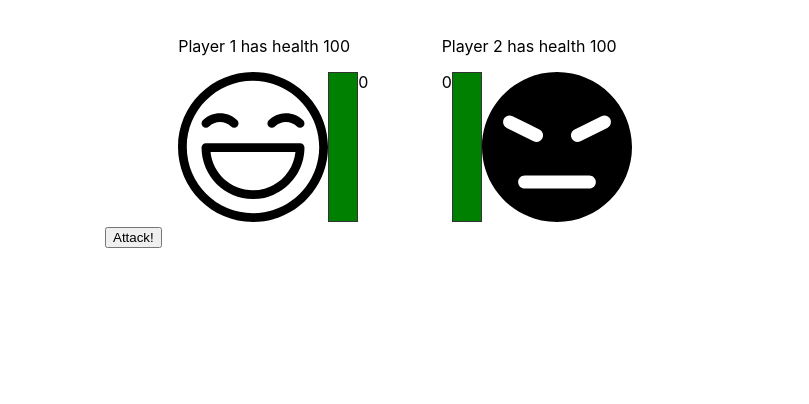
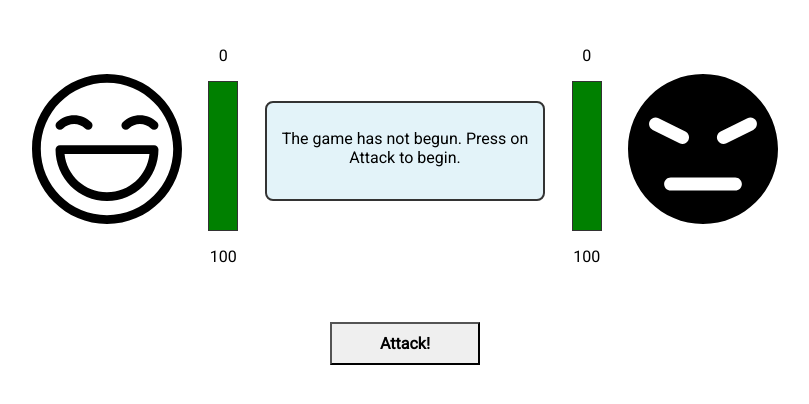
Before and after one commit to WebTerminator/WebTerminator-BYHIRAS-FRONTEND-TT, a React (Create React App) app: page / in a window 1280 px wide. Shown: the top 404 px of the page, without its empty margins (235-1044 px from the left). Built offline with nearby package versions, Linux system fonts and the light colour scheme.

Commit message:
layout tide up

```diff
--- a/public/index.html
+++ b/public/index.html
@@ -1,14 +1,13 @@
 <!DOCTYPE html>
 <html lang="en">
+
 <head>
   <meta charset="utf-8" />
   <link rel="icon" href="%PUBLIC_URL%/favicon.ico" />
   <meta name="viewport" content="width=device-width, initial-scale=1" />
   <meta name="theme-color" content="#000000" />
-    <meta
-      name="description"
-      content="Web site created using create-react-app"
-    />
+  <meta name="description" content="Web site created using create-react-app" />
+  <link href="https://fonts.googleapis.com/css?family=Roboto&display=swap" rel="stylesheet">
   <link rel="apple-touch-icon" href="%PUBLIC_URL%/logo192.png" />
   <!--
       manifest.json provides metadata used when your web app is installed on a
@@ -26,6 +25,7 @@
     -->
   <title>React App</title>
 </head>
+
 <body>
   <noscript>You need to enable JavaScript to run this app.</noscript>
   <div id="root"></div>
@@ -40,4 +40,5 @@
       To create a production bundle, use `npm run build` or `yarn build`.
     -->
 </body>
+
 </html>
--- a/src/App.js
+++ b/src/App.js
@@ -11,7 +11,7 @@ const App = () => {
   const [dicesValue, setDicesValue] = useState({});
   const [lossValueP1, setLossValueP1] = useState(0);
   const [lossValueP2, setLossValueP2] = useState(0);
-  const [loosingPlayer, setLoosingPlayer] = useState({ name: '', score: 0 });
+  const [loosingPlayer, setLoosingPlayer] = useState({ name: '', score: null });
 
   const handleLoosingPlayer = (score, name) => {
     if (name === 'Player1') {
@@ -51,7 +51,7 @@ const App = () => {
     <section className="app">
       <div className="game-wrapper">
         <Player1 icon={<HappyFace />} lossValue={lossValueP1} dicesValue={player1DicesValues} name="Player 1" />
-        {loosingPlayer.name !== '' && <Display loosingPlayer={loosingPlayer} />}
+        <Display loosingPlayer={loosingPlayer} />
         <Player2 isLayoutReversed={true} icon={<AngryFace />} lossValue={lossValueP2} dicesValue={player2DicesValues} name="Player 2" />
       </div>
       <button onClick={handleOnClick}>Attack!</button>
--- a/src/App.scss
+++ b/src/App.scss
@@ -11,13 +11,50 @@
 //   }
 // }
 
+button {
+  -webkit-appearance: none;
+  padding: 10px 20px;
+  font-size: 16px;
+  font-weight: bold;
+  width: 150px;
+  margin: 40px auto 0;
+  display: block;
+  cursor: pointer;
+  transition: color .3s linear;
+  outline: 0;
+
+  &:hover {
+    color: green;
+    border-color: green;
+  }
+}
+
+body {
+  font-family: 'Roboto', sans-serif;
+}
+
 * {
   box-sizing: border-box;
+  font-family: 'Roboto', sans-serif;
 }
 
 .app {
-  max-width: 600px;
+  max-width: 800px;
   margin: 20px auto 0;
+}
+
+.bar-wrapper {
+  p {
+    text-align: center;
+  }
+
+  &:first-child {
+    margin-bottom: 10px;
+  }
+
+  &:last-child {
+    margin-top: 10px;
+  }
 }
 
 .health-bar-wrapper {
@@ -26,6 +63,7 @@
   border: 1px solid #333;
   width: 30px;
   height: 150px;
+  margin: 0 auto;
 }
 
 .health-bar {
@@ -41,17 +79,42 @@
 .game-wrapper {
   display: flex;
   justify-content: space-evenly;
+  justify-content: center;
+  align-items: center;
 }
 
-.player-info {
-  display: flex;
-  flex: 1;
+.display-wrapper,
+.player-wrapper {
+  flex-grow: 1;
+}
 
-  &.reverse-layout {
-    flex-direction: row-reverse;
+.player {
+  &-wrapper {
+    display: flex;
+    flex-direction: column;
+  }
+
+  &-info {
+    display: flex;
+    justify-content: space-evenly;
+    align-items: center;
+
+    &.reverse-layout {
+      flex-direction: row-reverse;
+    }
+  }
+
+  &-score {
+    font-size: 20px;
   }
 }
 
 .display-wrapper {
-  flex: 1;
+  background-color: #e3f3f9;
+  text-align: center;
+  border-radius: 8px;
+  padding: 10px;
+  height: 100px;
+  border: 2px solid #333;
+  flex-basis: 200px;
 }
--- /dev/null
+++ b/src/components/Bar/index.js
@@ -0,0 +1,25 @@
+import React from 'react';
+import PropTypes from 'prop-types';
+
+const Bar = ({ dicesValue, health }) => {
+  return (
+    <div className="bar-wrapper">
+      <p>
+        {dicesValue}
+      </p>
+      <div className="health-bar-wrapper">
+        <div style={{ top: `${100 - health}px` }} className="health-bar" />
+      </div>
+      <p>
+        {health}
+      </p>
+    </div>
+  );
+};
+
+Bar.propTypes = {
+  dicesValue: PropTypes.number,
+  health: PropTypes.number
+}
+
+export default Bar;
--- a/src/components/Display/index.js
+++ b/src/components/Display/index.js
@@ -4,13 +4,26 @@ import PropTypes from 'prop-types';
 const Display = ({ loosingPlayer }) => {
   const { name, score } = loosingPlayer;
 
+  const getTextToDsiplay = (score) => {
+    let text = '';
+
+    switch (score) {
+      case null:
+        text = 'The game has not begun. Press on Attack to begin.'
+        break;
+      case 0:
+        text = 'nobody has taken a hit, carry on playing'
+        break;
+      default:
+        text = `${name} has taken a hit of ${score}`
+    }
+
+    return text;
+  }
+
   return (
     <div className="display-wrapper">
-      {
-        score > 0
-          ? <p className="display">{name} has taken a hit of {score}</p>
-          : <p>nobody has taken a hit, carry on playing</p>
-      }
+      <p>{getTextToDsiplay(score)}</p>
     </div>
   )
 };
--- a/src/components/player/index.js
+++ b/src/components/player/index.js
@@ -1,6 +1,7 @@
 import React, { useState, useEffect } from 'react';
+import Bar from '../Bar/index';
 import PropTypes from 'prop-types';
-import classNames from 'classnames'
+import classNames from 'classnames';
 
 export const Player = ({
   dicesValue,
@@ -19,13 +20,9 @@ export const Player = ({
 
   return (
     <div className="player-wrapper">
-      <p>{name} has health {health}</p>
       <div className={className}>
         {icon}
-        <div className="health-bar-wrapper">
-          <div style={{ top: `${100 - health}px` }} className="health-bar" />
-        </div>
-        {dicesValue}
+        <Bar health={health} dicesValue={dicesValue} />
       </div>
     </div>
   )
```
Lines whose indentation alone changed are shown as unchanged.
